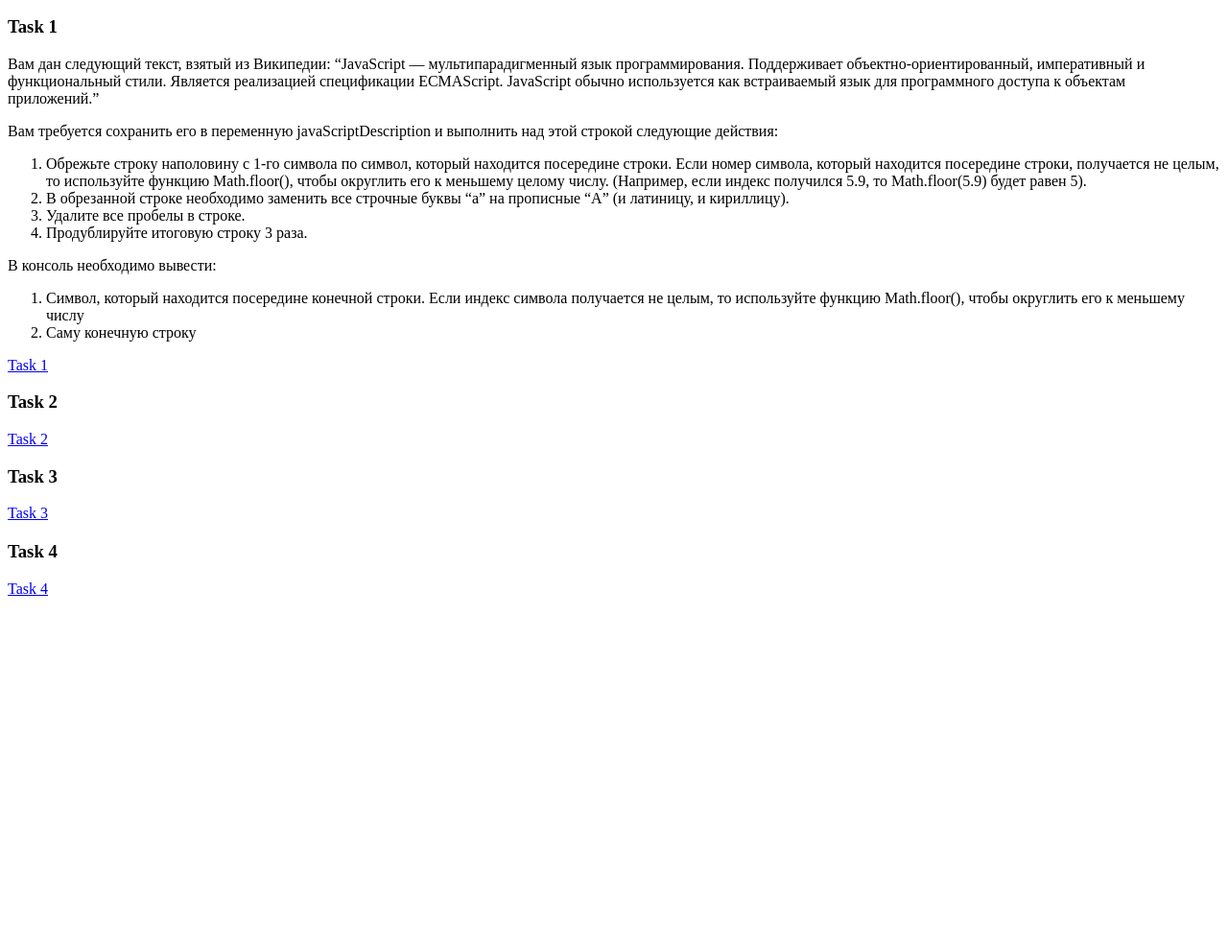
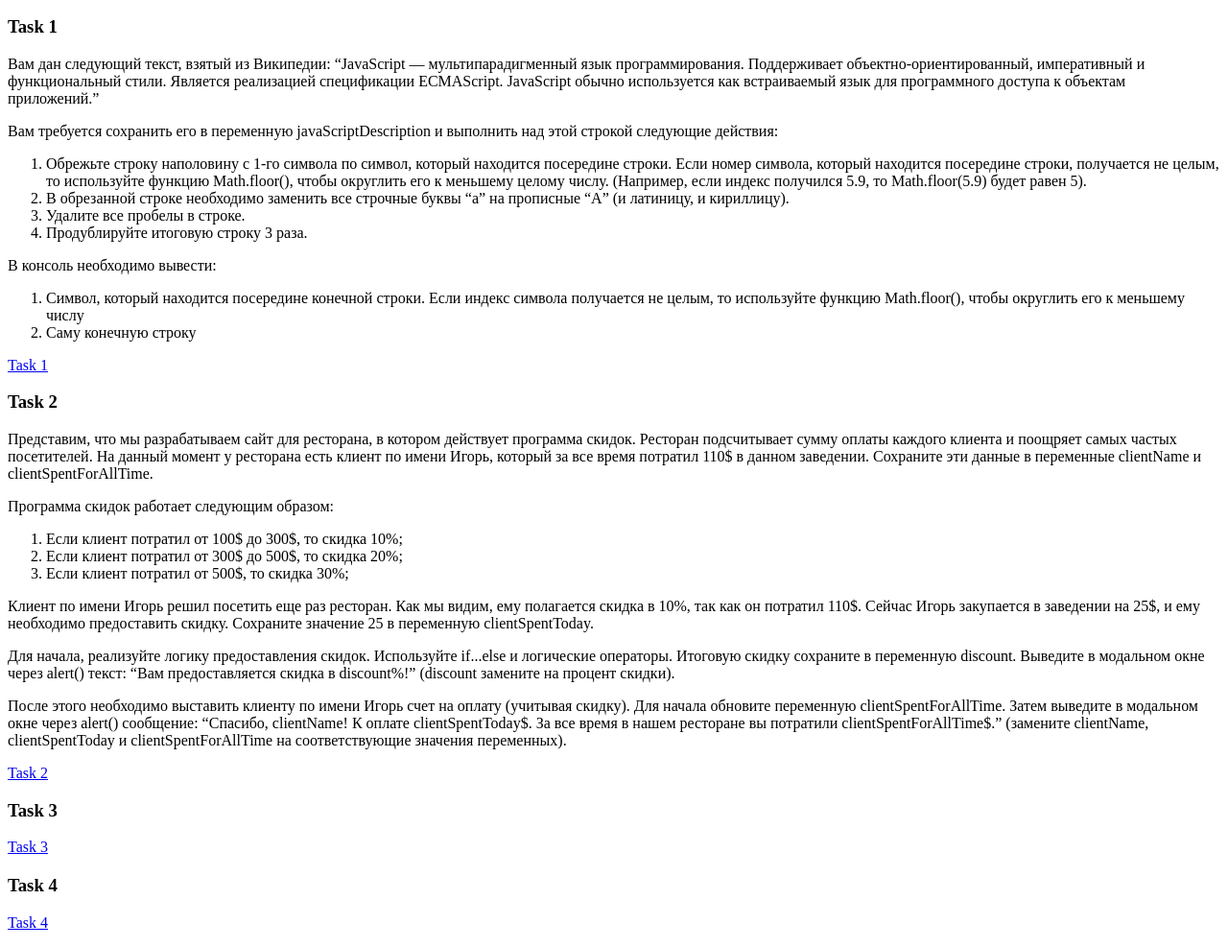
Before and after one commit to proxima19a/ExtraTasks01, a plain HTML site: page index.html in a window 1280 px wide. Shown: the part 110-1097 px from the top of the page at 96% size. Before the commit the page ends 800 px from the top, so only its background shows below. Drawn offline with Linux system fonts and the light colour scheme.

Commit message:
Add files via upload
Task #2 added

```diff
--- a/index.html
+++ b/index.html
@@ -56,13 +56,42 @@
       </div>
       <div class="task">
         <h3>Task 2</h3>
-        <p></p>
-        <p></p>
-        <p></p>
-        <p></p>
-        <p></p>
-        <p></p>
-        <p></p>
+        <p>
+          Представим, что мы разрабатываем сайт для ресторана, в котором
+          действует программа скидок. Ресторан подсчитывает сумму оплаты каждого
+          клиента и поощряет самых частых посетителей. На данный момент у
+          ресторана есть клиент по имени Игорь, который за все время потратил
+          110$ в данном заведении. Сохраните эти данные в переменные clientName
+          и clientSpentForAllTime.
+        </p>
+        <p>Программа скидок работает следующим образом:</p>
+        <ol>
+          <li>Если клиент потратил от 100$ до 300$, то скидка 10%;</li>
+          <li>Если клиент потратил от 300$ до 500$, то скидка 20%;</li>
+          <li>Если клиент потратил от 500$, то скидка 30%;</li>
+        </ol>
+        <p>
+          Клиент по имени Игорь решил посетить еще раз ресторан. Как мы видим,
+          ему полагается скидка в 10%, так как он потратил 110$. Сейчас Игорь
+          закупается в заведении на 25$, и ему необходимо предоставить скидку.
+          Сохраните значение 25 в переменную clientSpentToday.
+        </p>
+        <p>
+          Для начала, реализуйте логику предоставления скидок. Используйте
+          if...else и логические операторы. Итоговую скидку сохраните в
+          переменную discount. Выведите в модальном окне через alert() текст:
+          “Вам предоставляется скидка в discount%!” (discount замените на
+          процент скидки).
+        </p>
+        <p>
+          После этого необходимо выставить клиенту по имени Игорь счет на оплату
+          (учитывая скидку). Для начала обновите переменную
+          clientSpentForAllTime. Затем выведите в модальном окне через alert()
+          сообщение: “Спасибо, clientName! К оплате clientSpentToday$. За все
+          время в нашем ресторане вы потратили clientSpentForAllTime$.”
+          (замените clientName, clientSpentToday и clientSpentForAllTime на
+          соответствующие значения переменных).
+        </p>
         <p>
           <a href="task2.html">Task 2</a>
         </p>
```
Also changed, not shown: task2.js (+19 -0 lines).
